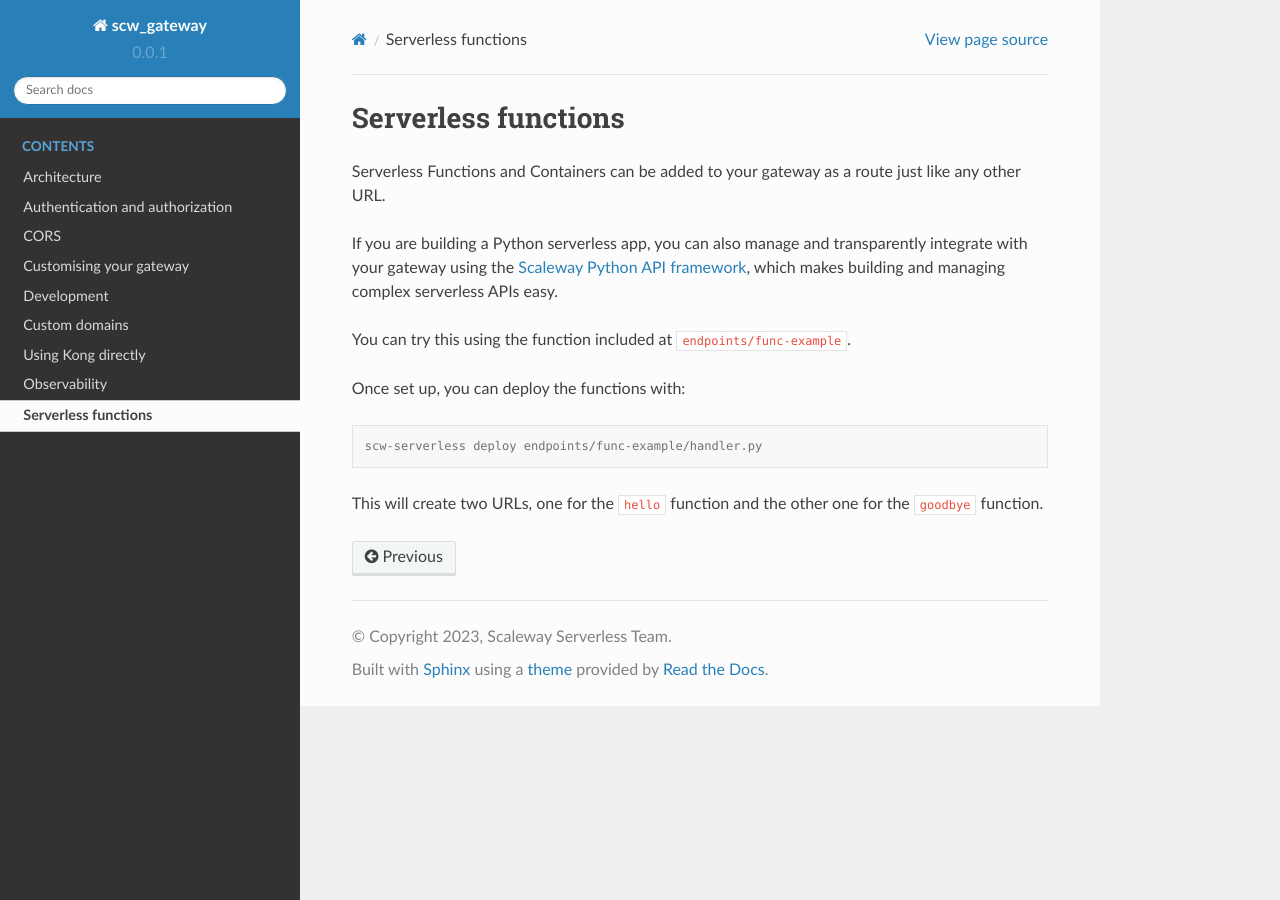
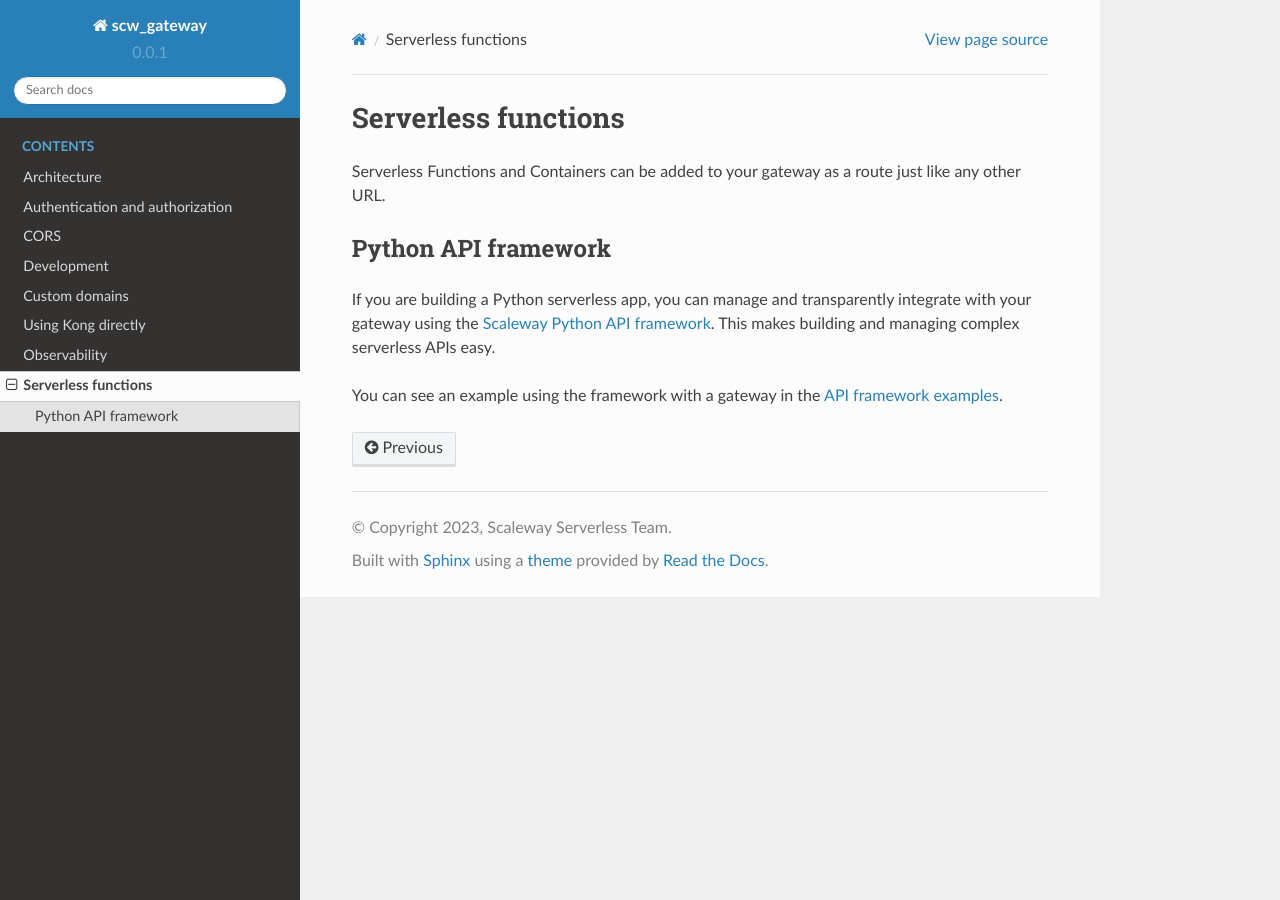
Before and after one commit to scaleway/serverless-gateway, a Sphinx documentation site: the page built from docs/source/serverless.md, in a window 1280 px wide. Built offline with Sphinx 7.4.7 and the Read the Docs theme 2.0.0, drawn with Linux system fonts in a browser that asks for light colours; pages that are not in the unit, such as notebooks, are missing from menus.

Commit message:
Small docs fixes

````diff
--- a/docs/source/serverless.md
+++ b/docs/source/serverless.md
@@ -2,14 +2,8 @@
 
 Serverless Functions and Containers can be added to your gateway as a route just like any other URL.
 
-If you are building a Python serverless app, you can also manage and transparently integrate with your gateway using the [Scaleway Python API framework](https://github.com/scaleway/serverless-api-project), which makes building and managing complex serverless APIs easy.
+## Python API framework
 
-You can try this using the function included at `endpoints/func-example`.
+If you are building a Python serverless app, you can manage and transparently integrate with your gateway using the [Scaleway Python API framework](https://github.com/scaleway/serverless-api-project). This makes building and managing complex serverless APIs easy.
 
-Once set up, you can deploy the functions with:
-
-```console
-scw-serverless deploy endpoints/func-example/handler.py
-```
-
-This will create two URLs, one for the `hello` function and the other one for the `goodbye` function.
+You can see an example using the framework with a gateway in the [API framework examples](https://github.com/scaleway/serverless-api-framework-python/tree/main/examples).
````
Also changed, not shown: docs/source/custom.md (deleted, +0 -21 lines), docs/source/development.md (+19 -0 lines).
